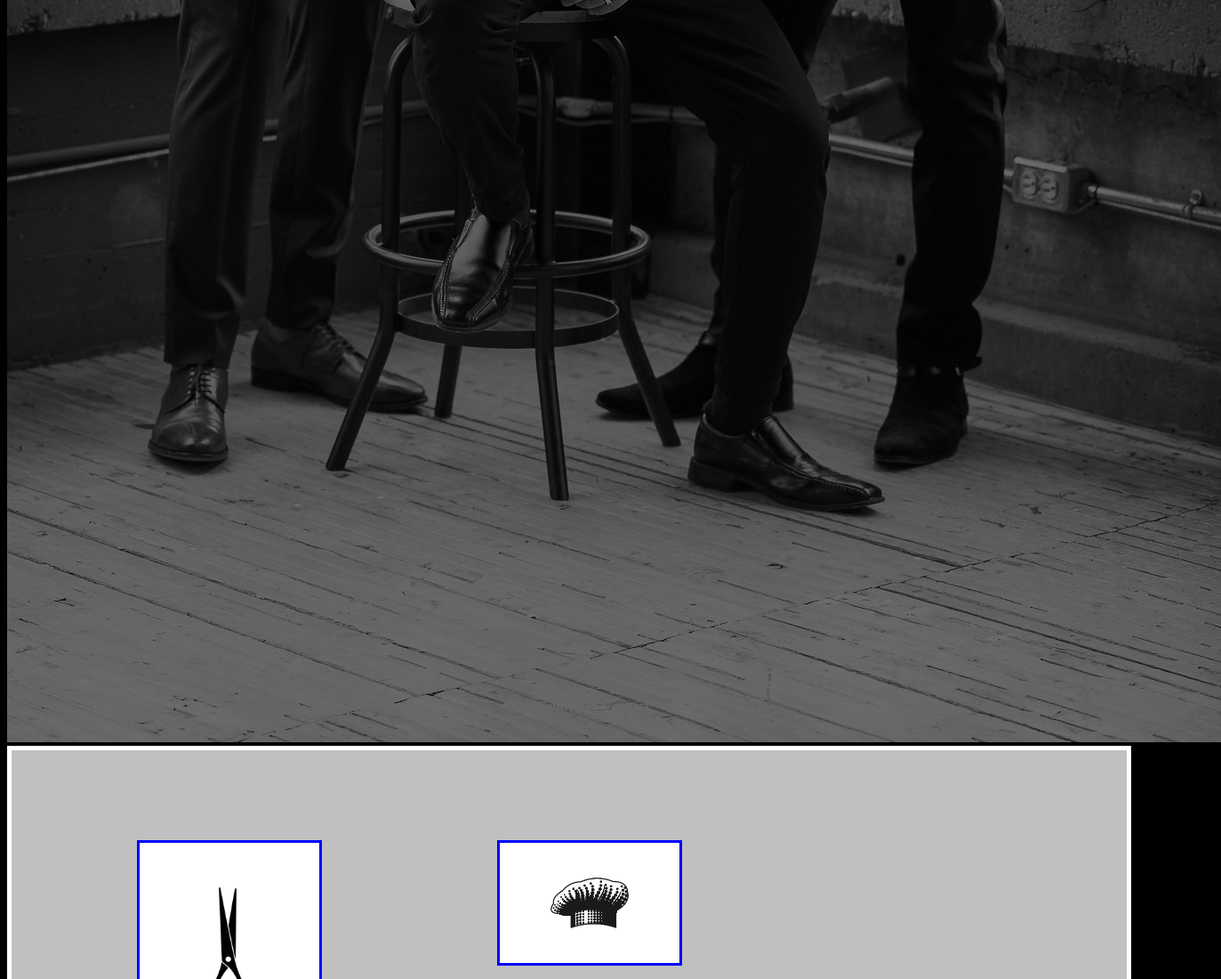
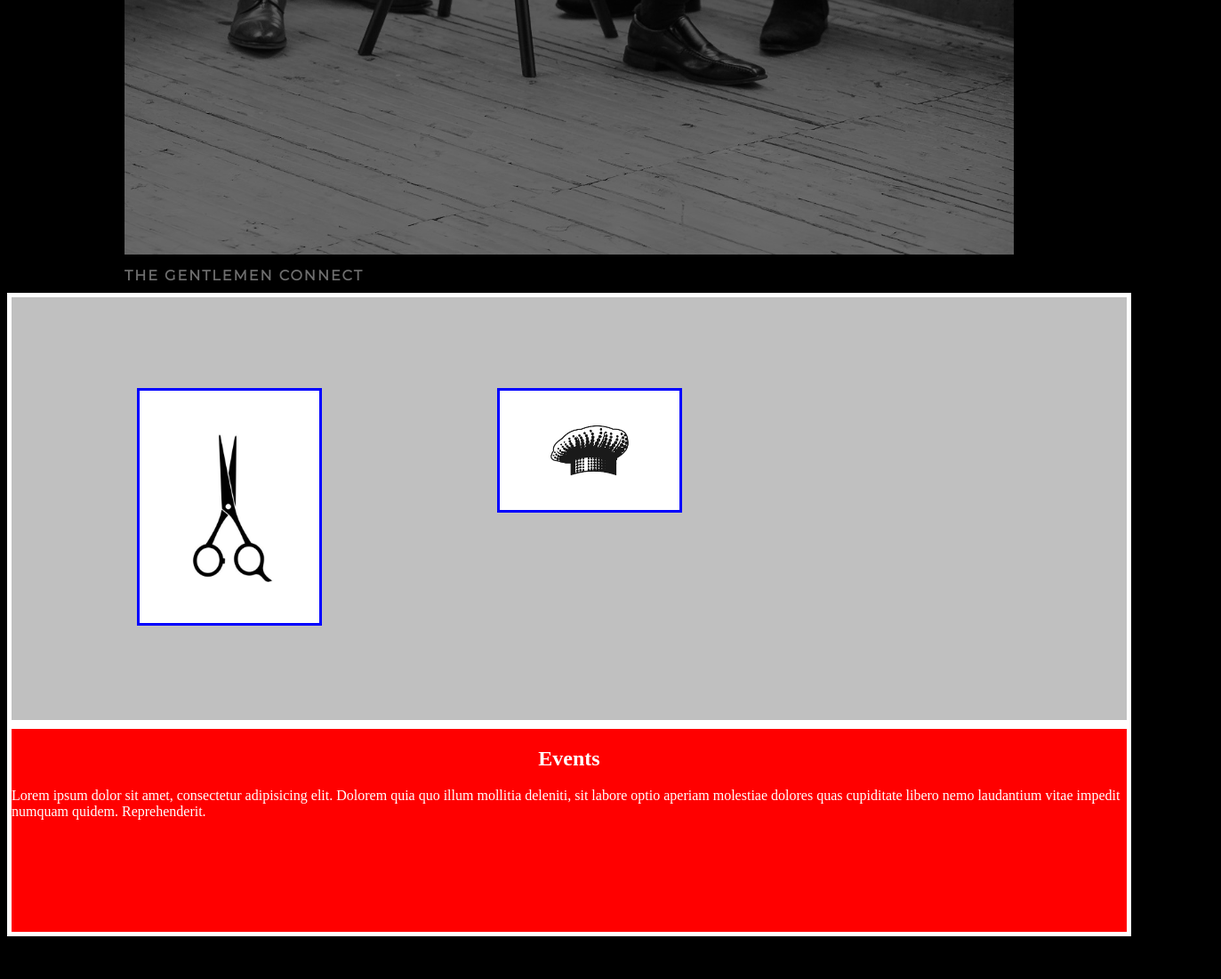
Before and after one commit to vikil94/thegentlemenconnect, a plain HTML site: page index.html in a window 1280 px wide. Shown: the part 1222-2322 px from the top of the page at 89% size, 1373 px wide, since content can reach past the window. Drawn offline with Linux system fonts and the light colour scheme.

Commit message:
changed up some of the styling for the images

```diff
--- a/css/styles.css
+++ b/css/styles.css
@@ -2,6 +2,11 @@
 
 body {
     background-color: black;
+}
+
+h4 {
+    margin-top: 10px;
+    margin-bottom: 10px;
 }
 
 .main-nav-a {
@@ -10,7 +15,7 @@ body {
 }
 
 .site-header {
-    max-width: 100%;
+    max-width: 1000px;
     position: relative;
     margin: auto;
 }
@@ -21,17 +26,17 @@ body {
 
 .site-logo {
     width: 100%;
+    height: 100%;
 }
 /* Hover For Vertical Nav */
 
-.site-header-text {
-    color: #f2f2f2;
-    font-size: 15px;
-    padding: 8px 12px;
-    position: absolute;
-    bottom: 8px;
+.site-header-text h4 {
+    font-family: 'Montserrat', sans-serif;
+    letter-spacing: 2px;
+    color: #FFFFFF;
+    text-transform: uppercase;
     width: 100%;
-    text-align: center;
+    position: relative;
 }
 
 /* Fading animation */
--- a/index.html
+++ b/index.html
@@ -21,11 +21,21 @@
             </div>
 
             <div class="mySlides fade">
-                <img src="images/Website pictures 2/TGCrevised-112.jpg" alt="GC-Header">
+                <img class="site-logo" src="images/Website pictures 2/TGCrevised-112.jpg" alt="GC-Header">
                 <div class="site-header-text">
                     <h4>The Gentlemen Connect</h4>
                 </div>
             </div>
+
+
+            <div class="mySlides fade">
+                <img class="site-logo" src="images/Website pictures 2/TGCrevised-12.jpg" alt="GC-Header">
+                <div class="site-header-text">
+                    <h4>The Gentlemen Connect</h4>
+                </div>
+            </div>
+
+
         </div>
         <!-- <div class="first-nav-div">
             <nav class="firstnav">
```
